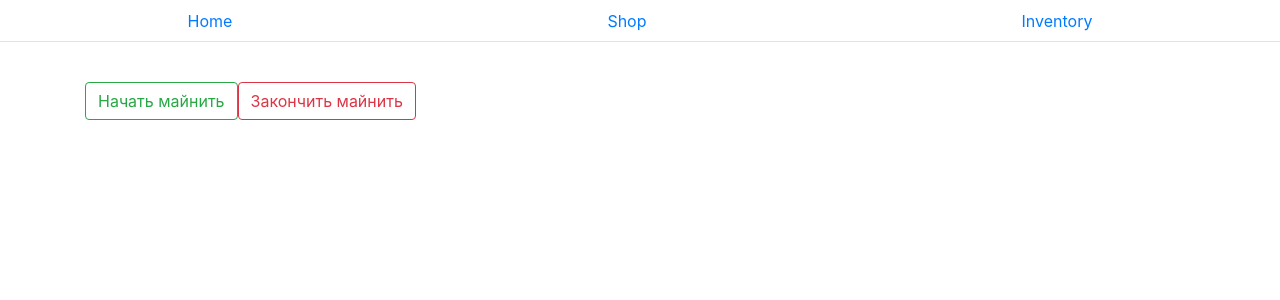
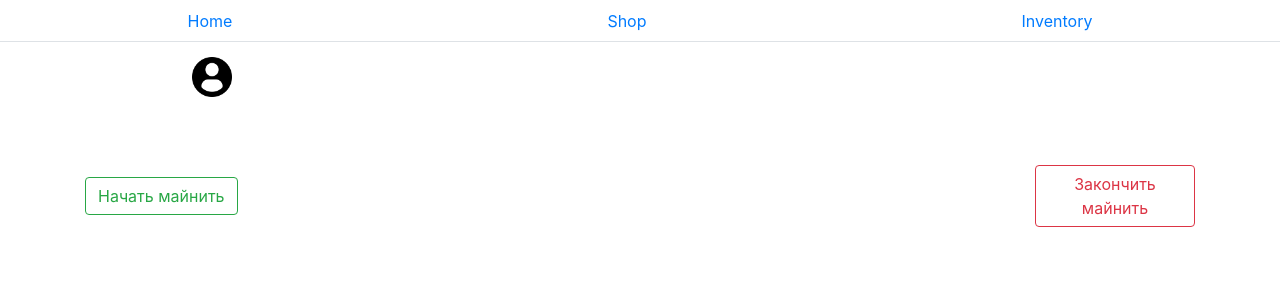
Before and after one commit to Ffinnis/Vue-Miner-Game, a Vue app: page /inventory in a window 1280 px wide. Shown: the top 300 px of the page. Built offline with nearby package versions, Linux system fonts and the light colour scheme.

Commit message:
added user-icon element

```diff
--- a/src/App.vue
+++ b/src/App.vue
@@ -1,6 +1,7 @@
 <template>
   <div id="app">
     <the-header />
+    <user-popover />
     <div class="container">
       <keep-alive>
         <router-view />
@@ -13,6 +14,7 @@
 export default {
   components: {
     TheHeader: () => import("@/components/UI/TheHeader.vue"),
+    UserPopover: () => import("@/components/UI/UserPopover.vue"),
   },
 };
 </script>
--- a/src/assets/scss/style.scss
+++ b/src/assets/scss/style.scss
@@ -2,5 +2,5 @@
 @import 'node_modules/bootstrap-vue/src/index.scss';
 
 .page{
-  margin: 40px 0 0;
+  margin: 75px 0 0;
 }
--- /dev/null
+++ b/src/components/UI/UserPopover.vue
@@ -0,0 +1,57 @@
+<template>
+  <div class="user-popover">
+    <div class="user-img__container">
+      <img id="user-popover" src="@/assets/img/profile-user.png" alt="user" />
+    </div>
+    <b-popover target="user-popover" triggers="hover" placement="bottom">
+      <h5>User Balance: {{ userBalance }}$</h5>
+      <div class="user-actives">
+        <h5 v-if="userActives.length === 0">You haven't any actives</h5>
+        <b-list-group v-else>
+          <b-list-group-item
+            v-for="(item, idx) in userActives"
+            :key="idx + item.name"
+          >
+            <h5>Active name: {{ item.name }}</h5>
+            <h5>Amount: {{ item.amount.toFixed(6) }}</h5>
+          </b-list-group-item>
+        </b-list-group>
+      </div>
+    </b-popover>
+  </div>
+</template>
+
+<script>
+export default {
+  name: "UserPopover",
+  computed: {
+    userBalance: function () {
+      return this.$store.state.user.balance.toFixed(2);
+    },
+    userActives: function () {
+      return this.$store.state.user.cryptoList;
+    },
+  },
+};
+</script>
+
+<style scoped lang="scss">
+.user-popover {
+  position: fixed;
+  width: 100vw;
+  .user-img__container {
+    position: relative;
+    width: 40px;
+    height: 40px;
+    left: 15%;
+    top: 15px;
+    img {
+      object-fit: cover;
+      position: absolute;
+      width: 100%;
+      height: 100%;
+      cursor: pointer;
+    }
+  }
+}
+</style>
--- a/src/views/Inventory.vue
+++ b/src/views/Inventory.vue
@@ -7,12 +7,18 @@
         </b-card>
       </b-col>
     </b-row>
+    <b-row class="align-items-center mt-5">
+      <b-col>
         <b-button @click="startMining" variant="outline-success"
           >Начать майнить</b-button
         >
+      </b-col>
+      <b-col cols="2">
         <b-button @click="stopMining" variant="outline-danger"
           >Закончить майнить</b-button
         >
+      </b-col>
+    </b-row>
   </div>
 </template>
 
```
Also changed, not shown: src/assets/img/profile-user.png (added). Lines whose indentation alone changed are shown as unchanged.
